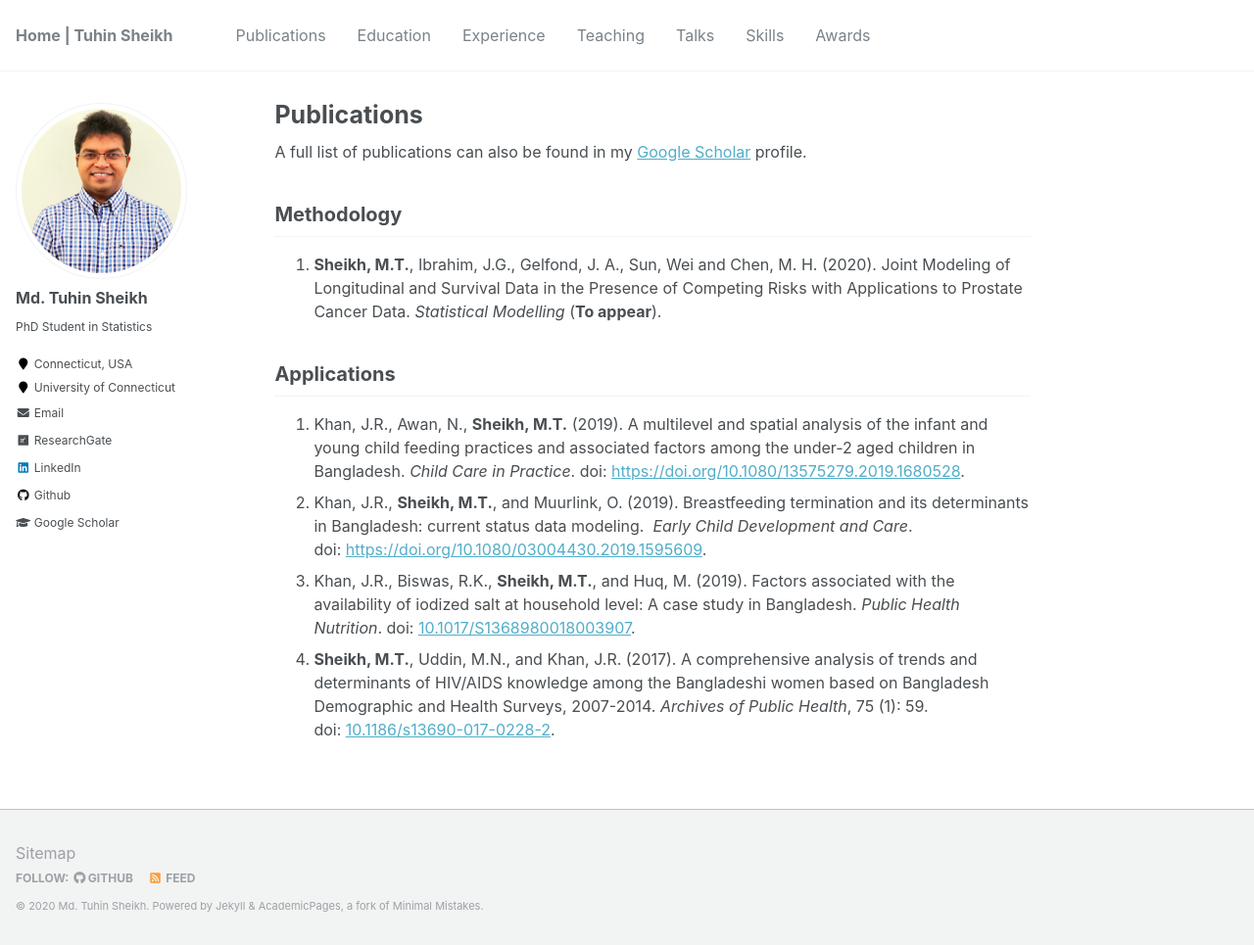
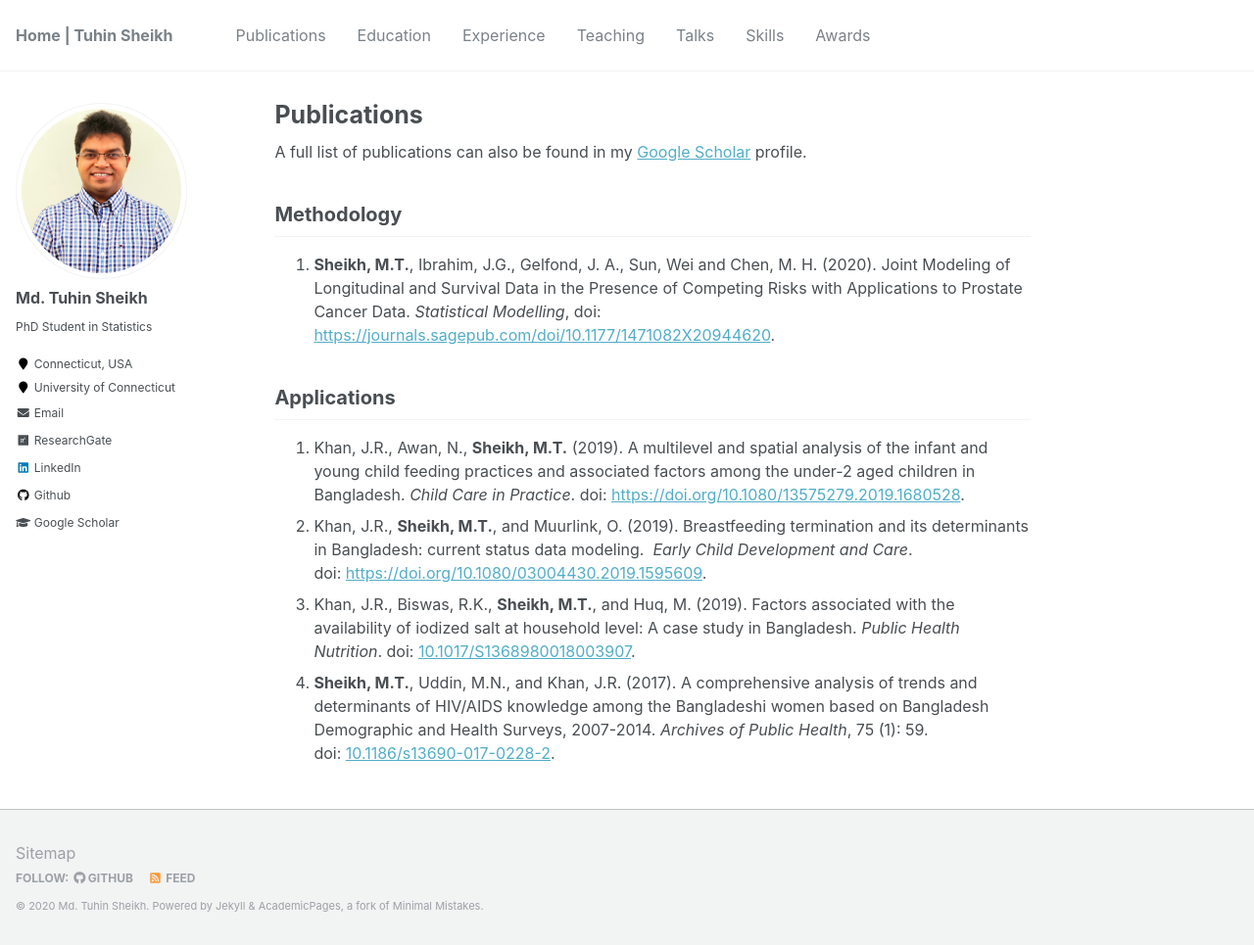
Before and after one commit to mdtuhinsheikh/mdtuhinsheikh.github.io, a Jekyll site: the page built from _pages/publications.md, in a window 1280 px wide and 965 px high. Shown: the whole window at 98% size. Built offline with Jekyll 4.4.1, drawn with Linux system fonts in a browser that asks for light colours.

Commit message:
update smj paper detail

```diff
--- a/_pages/publications.md
+++ b/_pages/publications.md
@@ -10,7 +10,7 @@ A full list of publications can also be found in my
 ## Methodology
 1. **Sheikh, M.T.**, Ibrahim, J.G., Gelfond, J. A., Sun, Wei and Chen, M. H. (2020). Joint Modeling of
 Longitudinal and Survival Data in the Presence of Competing Risks with Applications
-to Prostate Cancer Data. *Statistical Modelling* (**To appear**).
+to Prostate Cancer Data. *Statistical Modelling*, doi: [https://journals.sagepub.com/doi/10.1177/1471082X20944620](https://journals.sagepub.com/doi/10.1177/1471082X20944620).
 
 ## Applications
 1. Khan, J.R., Awan, N., **Sheikh, M.T.** (2019). A multilevel and spatial analysis
```
